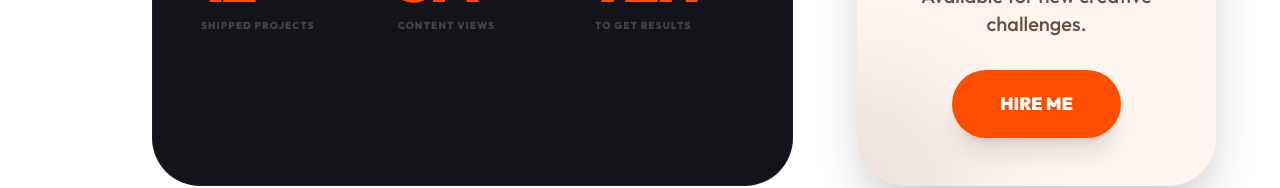
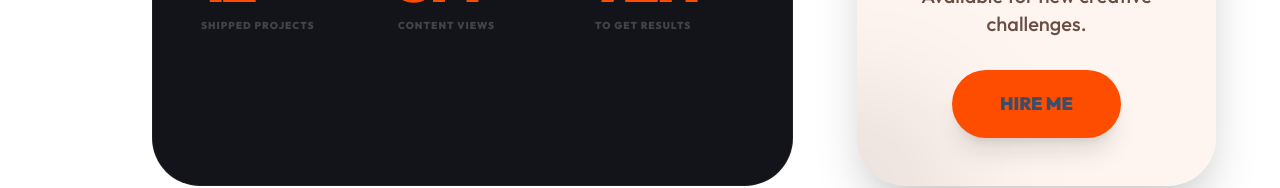
Before and after one commit to marcwogue/T4Folio, a React (Vite) app: page / in a window 1280 px wide. Shown: the part 1402-1590 px from the top of the page. Built offline with nearby package versions, Linux system fonts and the light colour scheme.

Commit message:
chore: update site title to T4ZORGAMES and adjust HireMeCard button text color

```diff
--- a/index.html
+++ b/index.html
@@ -5,7 +5,7 @@
     <link rel="icon" type="image/svg+xml" href="/vite.svg" />
     <meta name="viewport" content="width=device-width, initial-scale=1.0" />
     <meta name="description" content="Portfolio de Kamdem Woyim Franck Romain - Créateur de contenu, Designer Graphiste & Développeur de Jeux" />
-    <title>Kamdem Woyim | Portfolio</title>
+    <title>T4ZORGAMES | Portfolio</title>
   </head>
   <body>
     <div id="root"></div>
--- a/src/components/home/HireMeCard.tsx
+++ b/src/components/home/HireMeCard.tsx
@@ -25,7 +25,7 @@ export default function HireMeCard() {
                         </p>
                     </div>
 
-                    <button className="px-12 py-5 rounded-full bg-hero-accent text-white font-black text-lg hover:opacity-90 transition-all active:scale-95 shadow-xl">
+                    <button className="px-12 py-5 rounded-full bg-hero-accent text-base-content font-black text-lg hover:opacity-90 transition-all active:scale-95 shadow-xl">
                         {t('home.cta.button')}
                     </button>
                 </div>
```
